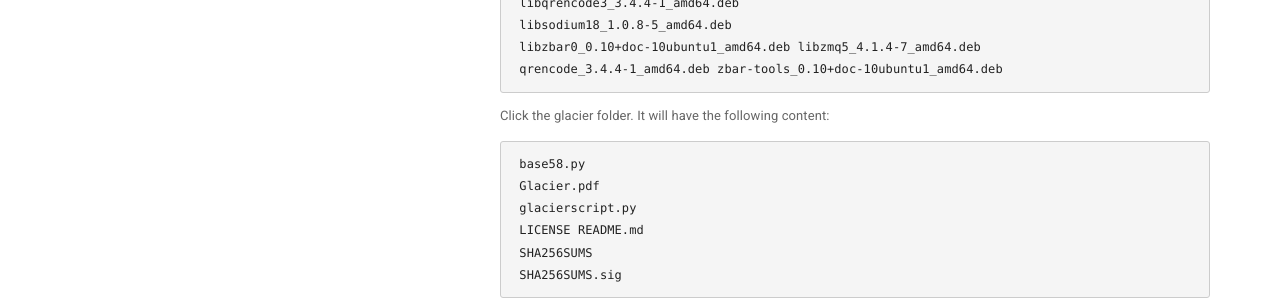
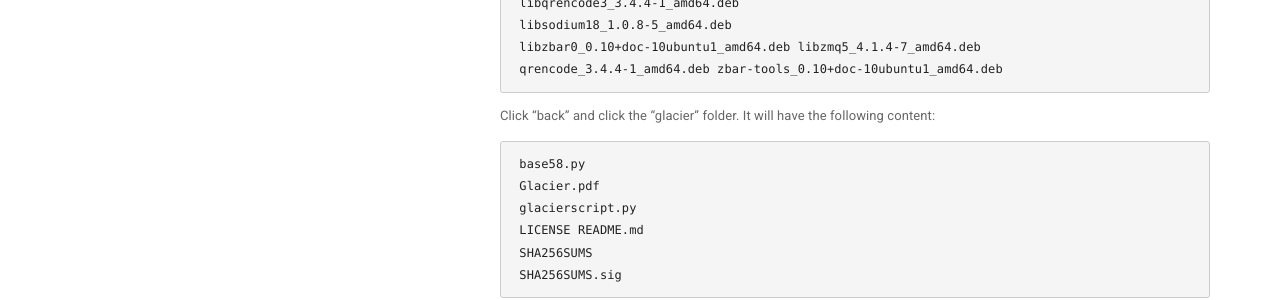
Before and after one commit to GlacierProtocol/glacierprotocol.github.io, a Jekyll site: the page built from _docs/setup/create-app-usb.md, in a window 1280 px wide and 900 px high, scrolled down 2661 px. Shown: the part 343-643 px from the top of the window. Built offline with Jekyll 4.4.1, drawn with Linux system fonts in a browser that asks for light colours; nearby versions of some CDN libraries.

Commit message:
"back" step added
"glacier" folder will not be visible otherwise

````diff
--- a/_docs/setup/create-app-usb.md
+++ b/_docs/setup/create-app-usb.md
@@ -155,7 +155,7 @@ contents should look like this
     libzbar0_0.10+doc-10ubuntu1_amd64.deb libzmq5_4.1.4-7_amd64.deb
     qrencode_3.4.4-1_amd64.deb zbar-tools_0.10+doc-10ubuntu1_amd64.deb
     ```
-    Click the glacier folder. It will have the following content:
+    Click "back" and click the "glacier" folder. It will have the following content:
     ```
     base58.py
     Glacier.pdf
````
